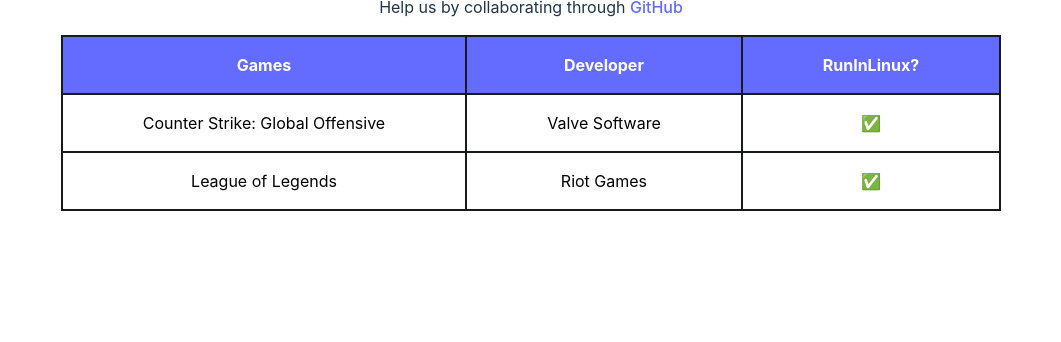
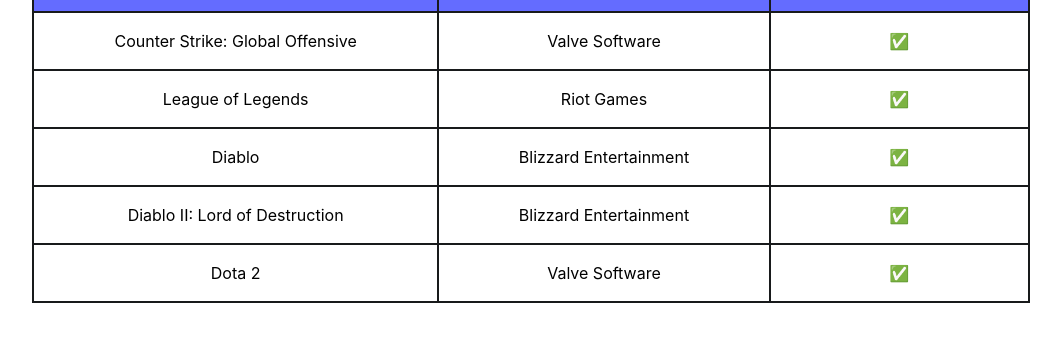
Before and after one commit to Yagasaki7K/website-runinlinux, a React (Vite) app: page / in a window 1280 px wide. Shown: the part 402-744 px from the top of the page, without its empty margins (109-1170 px from the left). Built offline with nearby package versions, Linux system fonts and the light colour scheme.

Commit message:
added more games

```diff
--- a/src/App.tsx
+++ b/src/App.tsx
@@ -34,6 +34,21 @@
           <tr>
             <td>League of Legends</td>
             <td>Riot Games</td>
+            <td>✅</td>
+          </tr>
+          <tr>
+            <td>Diablo</td>
+            <td>Blizzard Entertainment</td>
+            <td>✅</td>
+          </tr>
+          <tr>
+            <td>Diablo II: Lord of Destruction</td>
+            <td>Blizzard Entertainment</td>
+            <td>✅</td>
+          </tr>
+          <tr>
+            <td>Dota 2</td>
+            <td>Valve Software</td>
             <td>✅</td>
           </tr>
 
```
